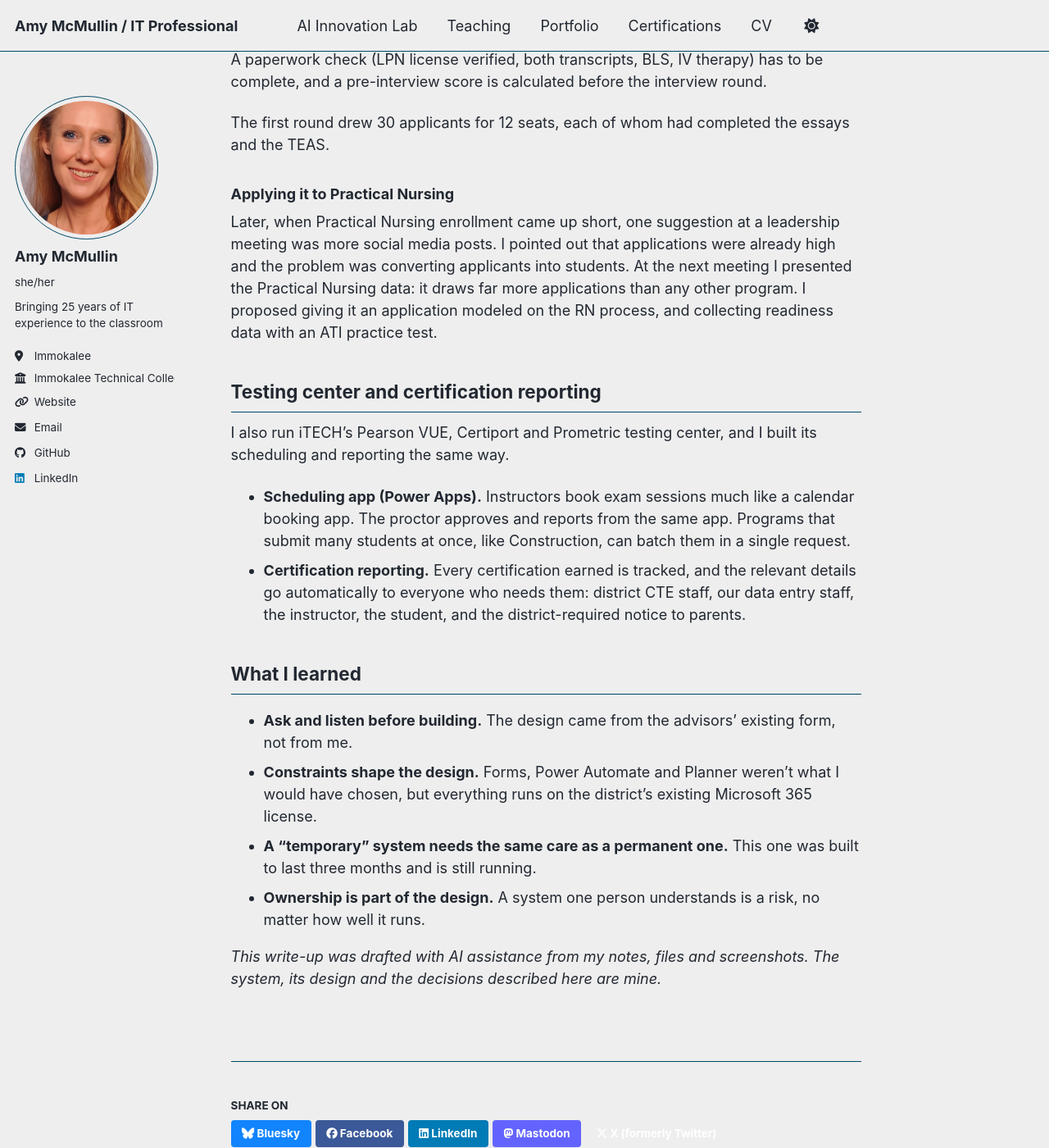
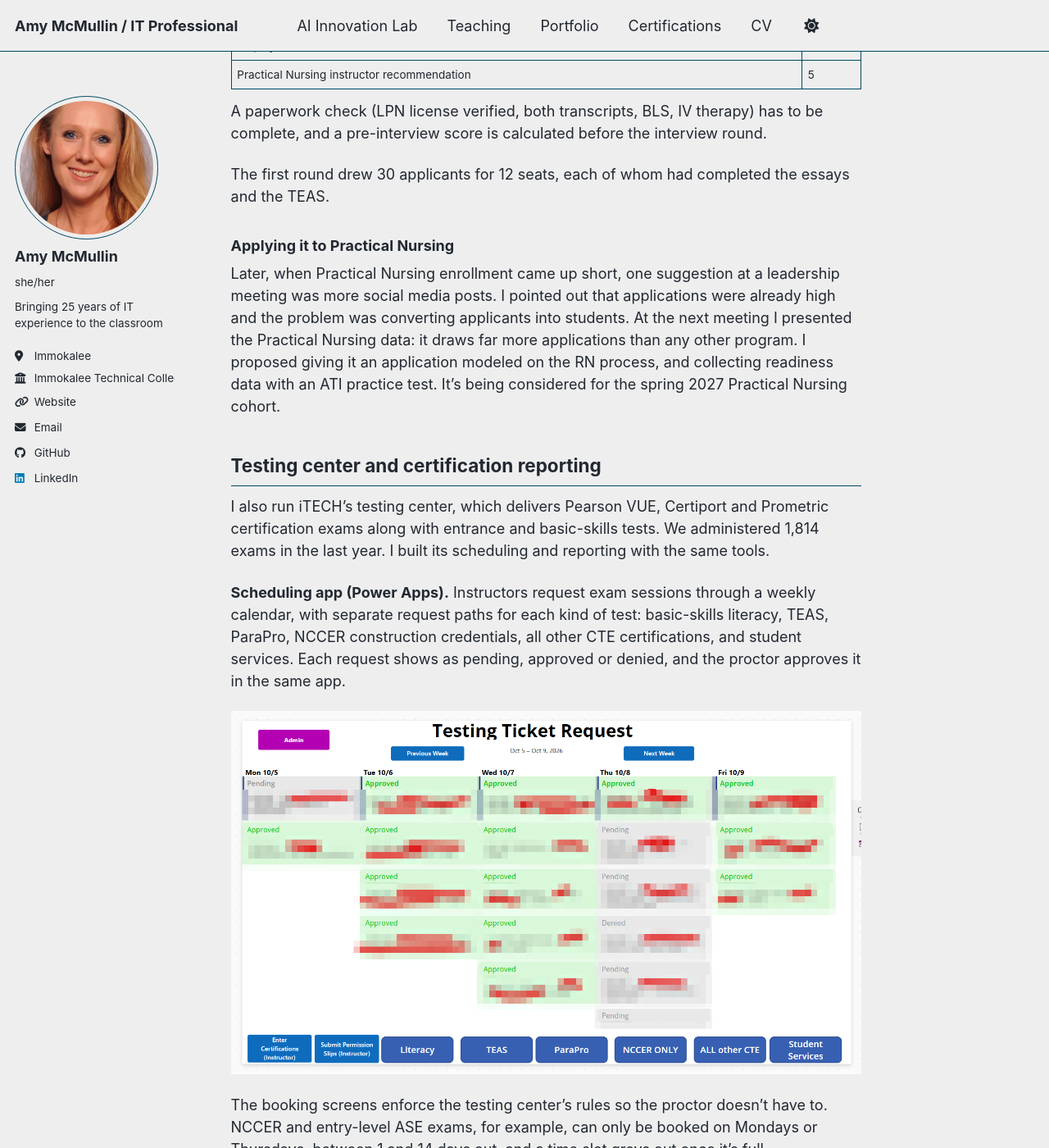
Before and after one commit to amymcmullin/amymcmullin.github.io, a Jekyll site: the page built from _portfolio/06-campus-automation.md, in a window 1280 px wide and 1400 px high, scrolled down 7059 px. Shown: the whole window at 82% size. Built offline with Jekyll 4.4.1, drawn with Linux system fonts in a browser that asks for light colours; a script bundle is joined from its source files by our own code; library files that are not in the unit come from our copies; some of the changed text lies outside the part shown.

Commit message:
Add testing center details and screenshots
Co-Authored-By: Claude Opus 5.5 <noreply@anthropic.com>
Claude-Session: https://claude.ai/code/session_01G7ZCv5M8RkYcsLmtGn7wKC

```diff
--- a/_portfolio/06-campus-automation.md
+++ b/_portfolio/06-campus-automation.md
@@ -60,6 +60,7 @@ Some answers on the application carry legal, compliance or reporting requirement
 - **Live since summer 2022.** More than 4,000 applicants have come through it, at a college of about 750 full-time-equivalent students including dual enrollment and walk-ins.
 - **Every application is accounted for.** Each one has a folder, a pre-filled AAF and a card on the advisors' board, so nothing sits in an inbox.
 - **Very few incidents.** It's been stable enough that it rarely needs attention.
+- **The same approach scaled to testing.** The testing center app below handled 1,814 exams in the last year.
 
 ## The limits
 
@@ -100,16 +101,25 @@ The first round drew 30 applicants for 12 seats, each of whom had completed the
 
 ### Applying it to Practical Nursing
 
-Later, when Practical Nursing enrollment came up short, one suggestion at a leadership meeting was more social media posts. I pointed out that applications were already high and the problem was converting applicants into students. At the next meeting I presented the Practical Nursing data: it draws far more applications than any other program. I proposed giving it an application modeled on the RN process, and collecting readiness data with an ATI practice test. <!-- CONFIRM: has the PN version been adopted yet? If so, add a sentence. -->
+Later, when Practical Nursing enrollment came up short, one suggestion at a leadership meeting was more social media posts. I pointed out that applications were already high and the problem was converting applicants into students. At the next meeting I presented the Practical Nursing data: it draws far more applications than any other program. I proposed giving it an application modeled on the RN process, and collecting readiness data with an ATI practice test. It's being considered for the spring 2027 Practical Nursing cohort.
 
 ## Testing center and certification reporting
 
-I also run iTECH's Pearson VUE, Certiport and Prometric testing center, and I built its scheduling and reporting the same way.
+I also run iTECH's testing center, which delivers Pearson VUE, Certiport and Prometric certification exams along with entrance and basic-skills tests. We administered 1,814 exams in the last year. I built its scheduling and reporting with the same tools.
 
-- **Scheduling app (Power Apps).** Instructors book exam sessions much like a calendar booking app. The proctor approves and reports from the same app. Programs that submit many students at once, like Construction, can batch them in a single request.
-- **Certification reporting.** Every certification earned is tracked, and the relevant details go automatically to everyone who needs them: district CTE staff, our data entry staff, the instructor, the student, and the district-required notice to parents.
+**Scheduling app (Power Apps).** Instructors request exam sessions through a weekly calendar, with separate request paths for each kind of test: basic-skills literacy, TEAS, ParaPro, NCCER construction credentials, all other CTE certifications, and student services. Each request shows as pending, approved or denied, and the proctor approves it in the same app.
 
-<!-- IMAGES TO ADD: booking screen, batch request (names blurred), stakeholder notification, report view (counts only). -->
+![The weekly testing calendar (student details pixelated)](/images/auto-testing-calendar.png)
+
+The booking screens enforce the testing center's rules so the proctor doesn't have to. NCCER and entry-level ASE exams, for example, can only be booked on Mondays or Thursdays, between 1 and 14 days out, and a time slot greys out once it's full.
+
+![Booking screen for NCCER and ASE exams](/images/auto-testing-booking.png)
+
+**Batch requests.** Construction can schedule dozens of module exams at once. Instead of an email per student, the instructor receives one summary of all new requests from the last hour, each with a confirmation number.
+
+![Hourly batch summary sent to an instructor (names removed)](/images/auto-testing-bulk-email.png)
+
+**Certification reporting.** When a student earns a certification, the result goes to everyone who needs it: district CTE staff, our data entry staff (with the certificate attached), the instructor, the student, and the district-required notice to parents. The records also cover what the district's required test-monitoring report asks for, including attempt numbers, days between attempts, and a proctor who isn't the student's instructor.
 
 ## What I learned
 
```
Also changed, not shown: images/auto-testing-booking.png (added), images/auto-testing-bulk-email.png (added), images/auto-testing-calendar.png (added).
